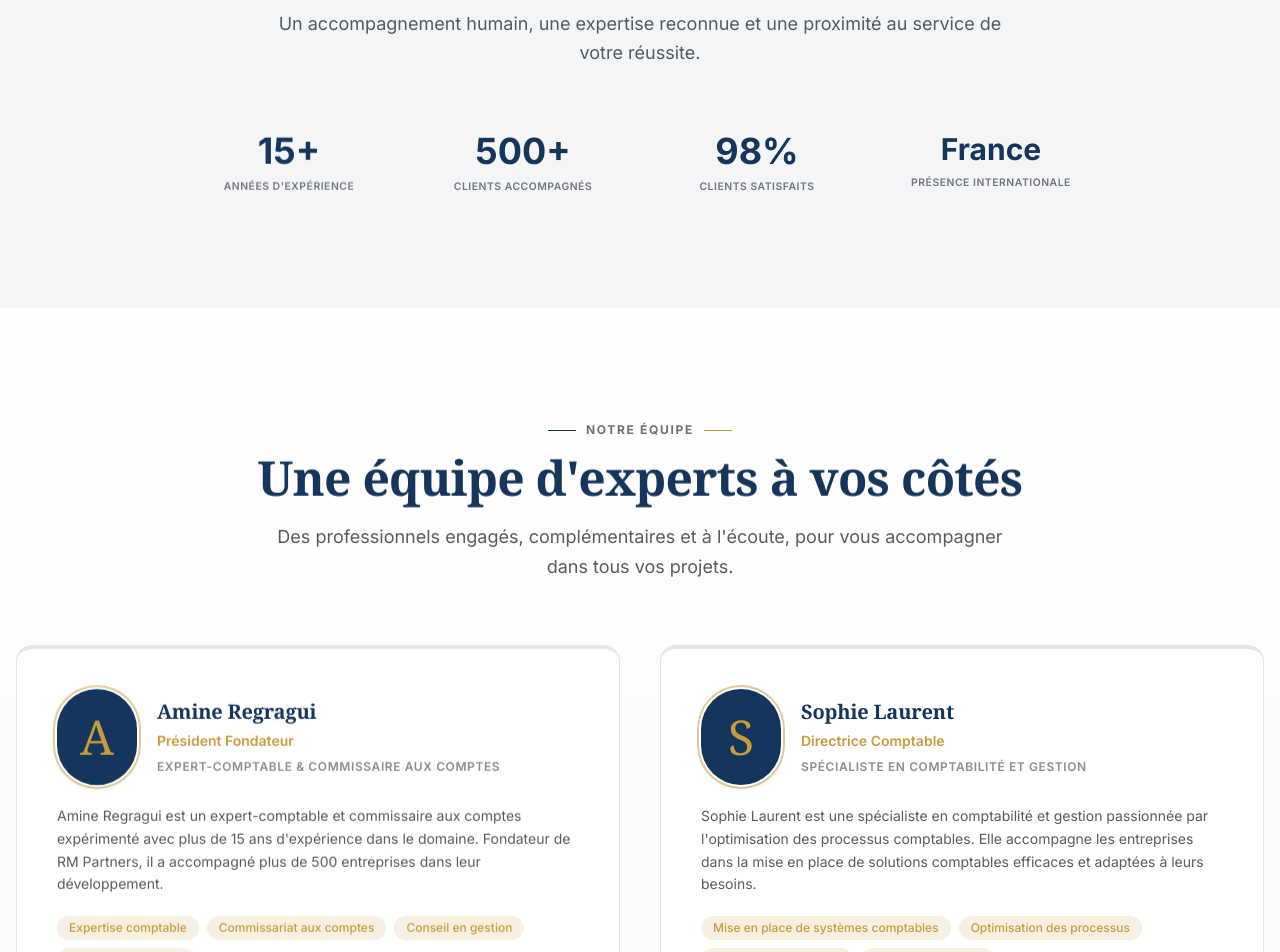
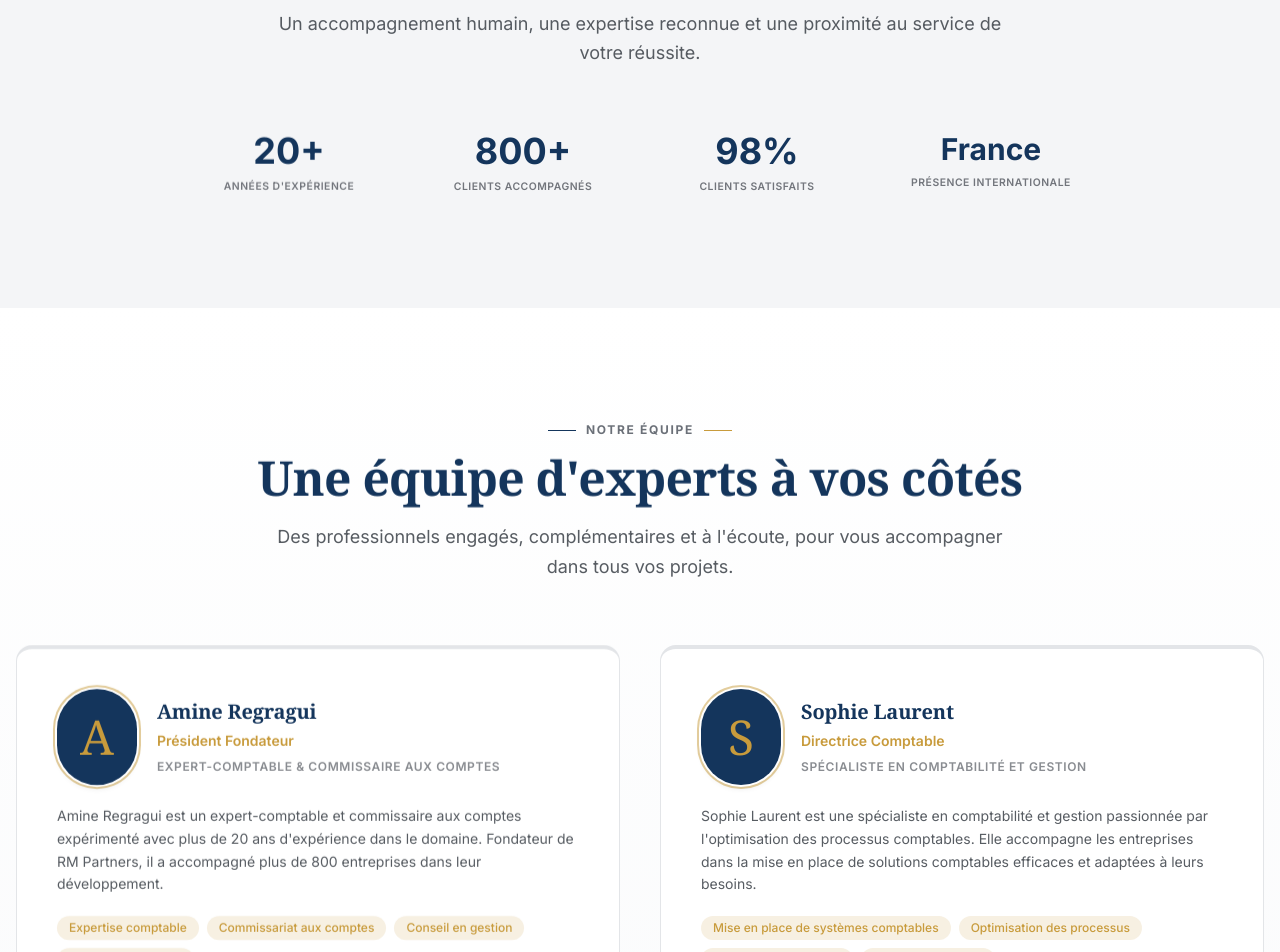
Before and after one commit to Amine-Regragui/RM-PARTNERS, a React (Vite) app: page /equipe in a window 1280 px wide. Shown: the part 880-1832 px from the top of the page. Built offline with nearby package versions, Linux system fonts and the light colour scheme; a web font is replaced by a local one.

Commit message:
Update bio and statistics for Amine Regragui

```diff
--- a/src/pages/Equipe.tsx
+++ b/src/pages/Equipe.tsx
@@ -18,7 +18,7 @@ export function Equipe() {
         languages: "Français, Anglais, Arabe",
         email: "a.regragui@rmpartners.fr",
         phone: "+33 6 03 40 68 53",
-        bio: "Amine Regragui est un expert-comptable et commissaire aux comptes expérimenté avec plus de 15 ans d'expérience dans le domaine. Fondateur de RM Partners, il a accompagné plus de 500 entreprises dans leur développement.",
+        bio: "Amine Regragui est un expert-comptable et commissaire aux comptes expérimenté avec plus de 20 ans d'expérience dans le domaine. Fondateur de RM Partners, il a accompagné plus de 800 entreprises dans leur développement.",
         specialties: [
           "Expertise comptable",
           "Commissariat aux comptes",
@@ -147,7 +147,7 @@ export function Equipe() {
                 <div
                   className="text-2xl md:text-4xl font-bold text-heading"
                   data-rm-counter=""
-                  data-target="15"
+                  data-target="20"
                   data-suffix="+"
                 >
                   0+
@@ -163,7 +163,7 @@ export function Equipe() {
                 <div
                   className="text-2xl md:text-4xl font-bold text-heading"
                   data-rm-counter=""
-                  data-target="500"
+                  data-target="800"
                   data-suffix="+"
                 >
                   0+
```
